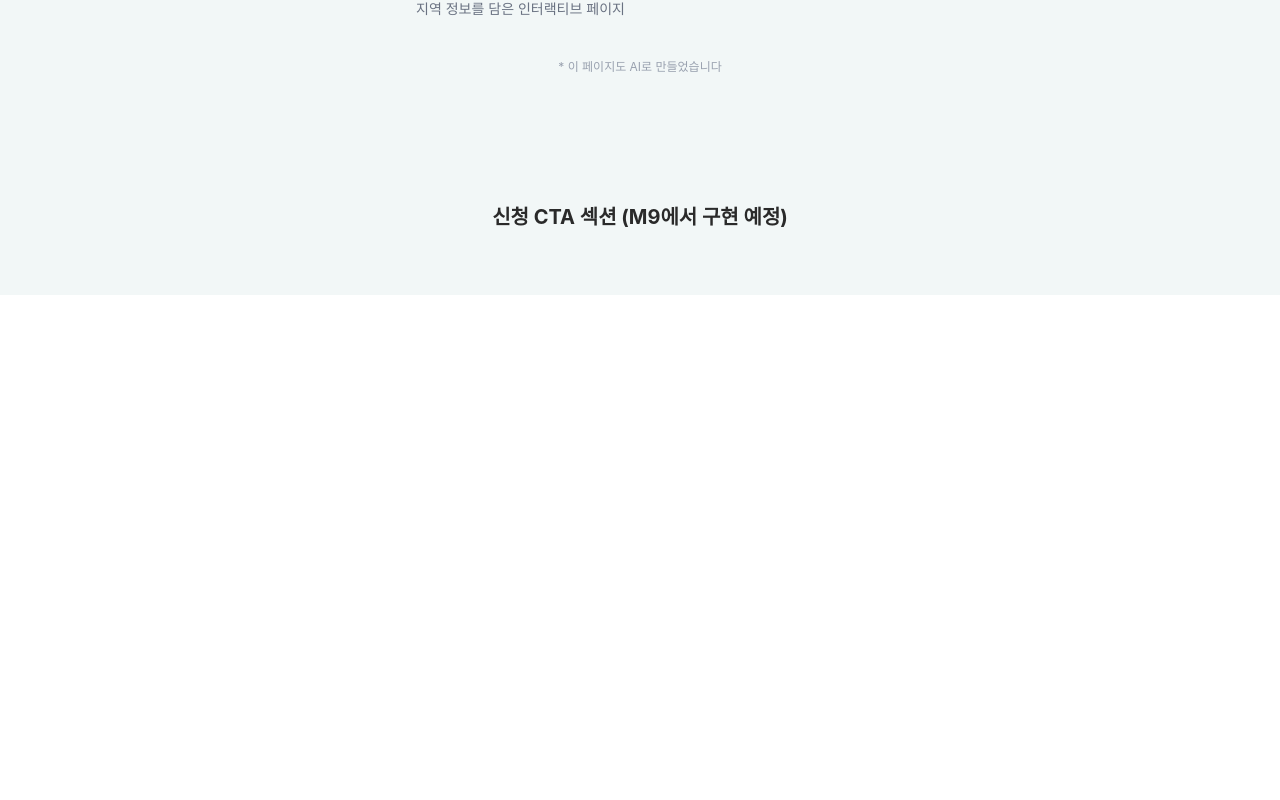
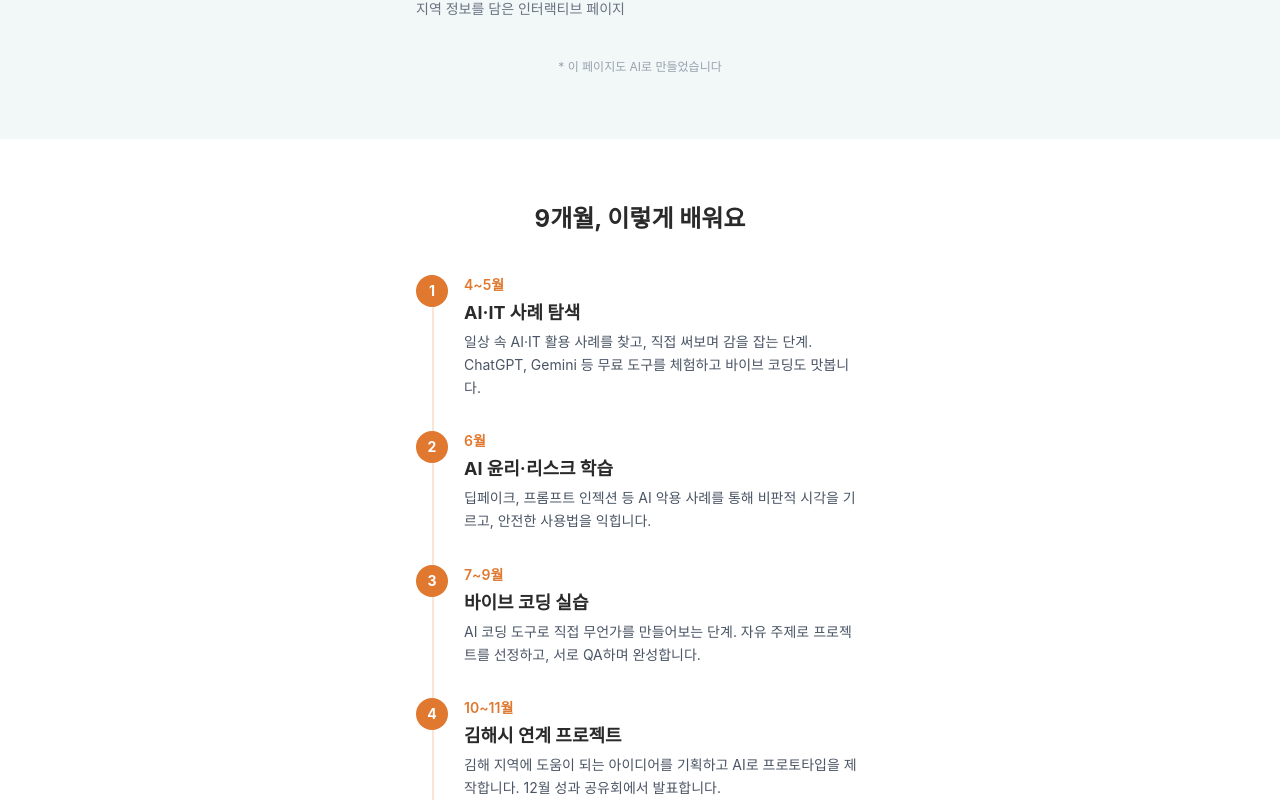
Before and after one commit to iamodh/landing-page, a React (Vite) app: page / in a window 1280 px wide. Shown: the part 1540-2340 px from the top of the page. Before the commit the page ends 1835 px from the top, so only its background shows below. Built offline with nearby package versions, Linux system fonts and the light colour scheme.

Commit message:
feat: CurriculumSection 커리큘럼 타임라인 섹션
4단계 세로 타임라인, curriculum.ts 데이터 연동.

Co-Authored-By: Claude Opus 4.6 <noreply@anthropic.com>

```diff
--- a/src/App.tsx
+++ b/src/App.tsx
@@ -1,5 +1,6 @@
 import HeroSection from "./components/sections/HeroSection"
 import ShowcaseSection from "./components/sections/ShowcaseSection"
+import CurriculumSection from "./components/sections/CurriculumSection"
 
 function App() {
   return (
@@ -7,6 +8,7 @@ function App() {
       <HeroSection />
       <main>
         <ShowcaseSection />
+        <CurriculumSection />
         <section id="apply" className="px-6 py-16 text-center">
           <p className="text-xl font-bold">신청 CTA 섹션 (M9에서 구현 예정)</p>
         </section>
--- /dev/null
+++ b/src/components/sections/CurriculumSection.tsx
@@ -0,0 +1,35 @@
+import { curriculum } from "../../data/curriculum"
+
+export default function CurriculumSection() {
+  return (
+    <section id="curriculum" className="px-6 py-16 bg-white">
+      <div className="max-w-md mx-auto">
+        <h2 className="text-2xl font-bold text-center">
+          9개월, 이렇게 배워요
+        </h2>
+        <div className="mt-10 relative">
+          {/* 타임라인 세로선 */}
+          <div className="absolute left-4 top-0 bottom-0 w-0.5 bg-brand-orange/20" />
+
+          <div className="space-y-8">
+            {curriculum.map((item) => (
+              <div key={item.step} className="relative pl-12">
+                {/* 스텝 원 */}
+                <div className="absolute left-0 top-0 w-8 h-8 rounded-full bg-brand-orange text-white text-sm font-bold flex items-center justify-center">
+                  {item.step}
+                </div>
+                <p className="text-brand-orange text-sm font-semibold">
+                  {item.period}
+                </p>
+                <h3 className="font-bold text-lg mt-1">{item.title}</h3>
+                <p className="text-gray-600 text-sm mt-1 leading-relaxed">
+                  {item.description}
+                </p>
+              </div>
+            ))}
+          </div>
+        </div>
+      </div>
+    </section>
+  )
+}
```
